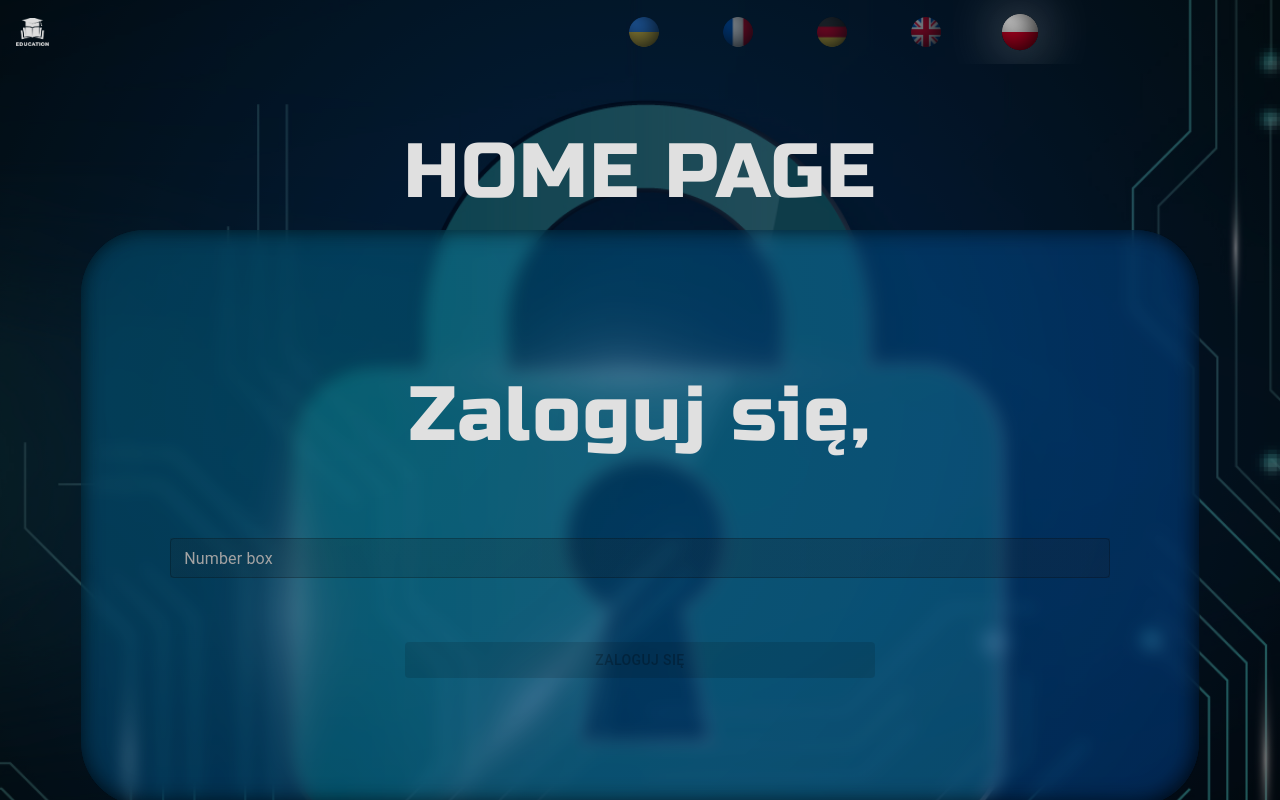
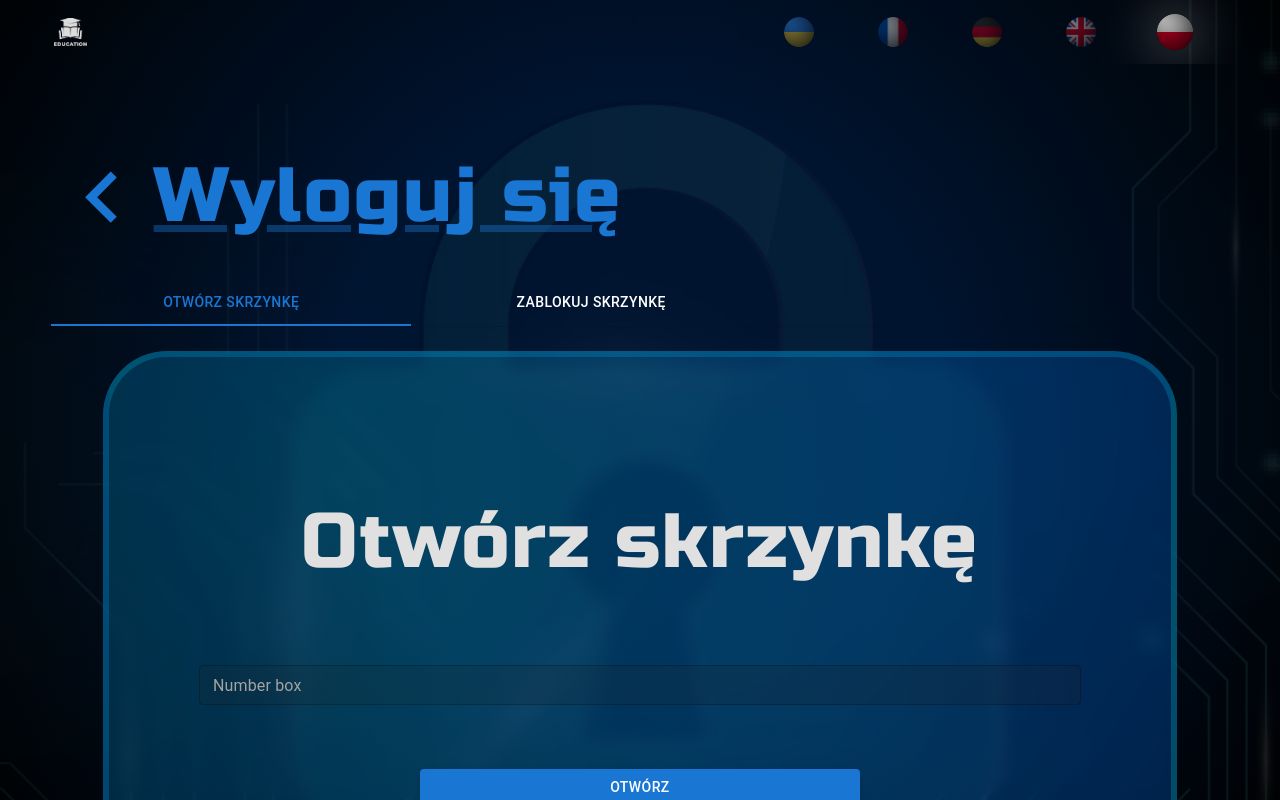
Before and after one commit to varachkin/school-form, a React (Vite) app: page /home in a window 1280 px wide. Built offline with nearby package versions, Linux system fonts and the light colour scheme.

Commit message:
fix: fixed langs

```diff
--- a/src/assets/css/form.css
+++ b/src/assets/css/form.css
@@ -11,7 +11,9 @@
     backdrop-filter: blur(8px);
     border-radius: 5vw;
     /* box-shadow: rgba(50, 50, 93, 0.25) 0px 50px 100px -20px inset, rgba(0, 0, 0, 0.3) 0px 30px 60px -30px, rgba(10, 37, 64, 0.35) 0px -2px 6px 0px inset; */
-    box-shadow: rgba(0, 0, 0, 0.822) -2px -2px 22px 0px inset;
+    /* box-shadow: rgba(0, 0, 0, 0.822) -2px -2px 22px 0px inset; */
+    border: 0.5vw solid #00d5ff33;
+    transition: 0.5s;
 }
 
 .form .input {
--- a/src/assets/css/header.css
+++ b/src/assets/css/header.css
@@ -39,6 +39,7 @@
     font-size: 2.25rem;
     position: sticky;
     z-index: 9;
+    padding: 0 3vw;
     color: rgb(216, 216, 216);
     flex-direction: row-reverse;
 }
@@ -49,7 +50,7 @@
     padding: 0 4vw;
     display: flex;
     flex-direction: row-reverse;
-    justify-content: center;
+    /* justify-content: center; */
     align-items: center;
     gap: 5vw;
     flex: 1;
--- a/src/assets/css/imports.css
+++ b/src/assets/css/imports.css
@@ -10,3 +10,4 @@
 @import "./home.css";
 @import "./loader.css";
 @import "./form.css";
+@import "./tabs.css";
--- a/src/assets/css/index.css
+++ b/src/assets/css/index.css
@@ -71,7 +71,7 @@ html {
     background-position: center center;
     background-repeat: no-repeat;
     background-size: cover;
-    opacity: 0.4;
+    opacity: 0.1;
     z-index: -1;
 }
 
--- a/src/assets/css/pages.css
+++ b/src/assets/css/pages.css
@@ -42,12 +42,32 @@
     font-family: Russo, san-serif;
     font-weight: 500;
     letter-spacing: 0.1rem;
-    color: var(--secondary-color)
+    color: var(--secondary-color);
 }
 
+.title-left{
+    text-align: center;
+    width: 100%;
+    font-size: 6vw;
+    padding: 3vh 0;
+    font-weight: 700;
+    font-family: Russo, san-serif;
+    font-weight: 500;
+    letter-spacing: 0.1rem;
+    color: var(--secondary-color);
+}
+
+.title-left a{
+    display: flex;
+    align-items: center;
+    font-size: 6vw;
+}
+.title-left svg{
+    font-size: 8vw;
+}
 .subtitle{
     font-size: 3vw;
-    color: rgb(97, 2, 2);
+    color: #cf8787;
     width: 80%;
     text-align: center;
     margin: 0 auto;
--- /dev/null
+++ b/src/assets/css/tabs.css
@@ -0,0 +1,4 @@
+.tabs-header{
+    display: flex;
+    justify-content: space-between;
+}
--- /dev/null
+++ b/src/components/Client/BasicTabs/BasicTabs.jsx
@@ -0,0 +1,131 @@
+import PropTypes from 'prop-types';
+import Tabs from '@mui/material/Tabs';
+import Tab from '@mui/material/Tab';
+import Box from '@mui/material/Box';
+import { useSelector } from 'react-redux';
+import { useNavigate } from 'react-router-dom';
+import { locales } from '../../../locales';
+import React, { useState } from 'react';
+import { Button, FormControl, TextField } from '@mui/material';
+import Loader from '../Loader/Loader';
+
+function CustomTabPanel(props) {
+  const { children, value, index, ...other } = props;
+
+
+  return (
+    <div
+      role="tabpanel"
+      hidden={value !== index}
+      id={`simple-tabpanel-${index}`}
+      aria-labelledby={`simple-tab-${index}`}
+      {...other}
+    >
+      {value === index && <Box sx={{ p: 3 }}>{children}</Box>}
+    </div>
+  );
+}
+
+CustomTabPanel.propTypes = {
+  children: PropTypes.node,
+  index: PropTypes.number.isRequired,
+  value: PropTypes.number.isRequired,
+};
+
+function a11yProps(index) {
+  return {
+    id: `simple-tab-${index}`,
+    'aria-controls': `simple-tabpanel-${index}`,
+  };
+}
+
+export default function BasicTabs() {
+  const [value, setValue] = React.useState(0);
+  const { language, serial } = useSelector(state => state.actionReducer)
+  const [isLoading, setIsLoading] = useState(false);
+  const [number, setNumber] = useState('')
+  const [isError, setIsError] = useState(false);
+  const [errorMessage, setErrorMessage] = useState('')
+  const [user, setUser] = useState(null)
+  let navigate = useNavigate();
+
+  const handleSendData = () => {
+
+  }
+
+  const handleChangeInput = (event) => {
+    setNumber(event.target.value)
+  }
+
+  const handleChange = (event, newValue) => {
+    setValue(newValue);
+  };
+
+  return (
+    <Box sx={{ width: '100%' }}>
+      <Box sx={{ borderBottom: 1, borderColor: 'divider' }}>
+        <Tabs value={value} onChange={handleChange} aria-label="basic tabs example" className='tabs-header'>
+          <Tab label={locales[language].HOME_PAGE.TAB_1} {...a11yProps(0)} sx={{ flex: 1, color: '#fff' }} />
+          <Tab label={locales[language].HOME_PAGE.TAB_2} {...a11yProps(1)} sx={{ flex: 1, color: '#fff' }} />
+        </Tabs>
+      </Box>
+      <CustomTabPanel value={value} index={0}>
+        <form className="form">
+          <div className='title'>{locales[language].HOME_PAGE.TAB_1}</div>
+          <FormControl variant="outlined" sx={{ width: '100%' }} className='input' >
+            <TextField
+              id="email"
+              label='Number box'
+              variant="outlined"
+              size='small'
+              type="number"
+              onChange={handleChangeInput}
+              // onBlur={handleValidate}
+              value={number}
+              sx={{
+                input: { color: '#ffffff' },
+                label: { color: '#a3a3a3' },
+              }}
+            />
+          </FormControl>
+          <Button
+            variant="contained"
+            onClick={handleSendData}
+            disabled={isLoading}
+          >
+            {isLoading ? <Loader /> : locales[language].HOME_PAGE.OPEN}
+          </Button>
+        </form>
+      </CustomTabPanel>
+      <CustomTabPanel value={value} index={1}>
+        <form className="form">
+          <div className='title'>{locales[language].HOME_PAGE.TAB_2}</div>
+          <FormControl variant="outlined" sx={{ width: '100%' }} className='input' >
+            <TextField
+              id="email"
+              label='Number box'
+              variant="outlined"
+              size='small'
+              type="number"
+              onChange={handleChangeInput}
+              // onBlur={handleValidate}
+              value={number}
+              sx={{
+                input: { color: '#ffffff' },
+                label: { color: '#a3a3a3' },
+              }}
+            />
+          </FormControl>
+          <Button
+            variant="contained"
+            onClick={handleSendData}
+            disabled={isLoading}
+            color='warning'
+          >
+            {isLoading ? <Loader /> : locales[language].HOME_PAGE.BLOCK}
+          </Button>
+        </form>
+      </CustomTabPanel>
+    </Box>
+  );
+}
--- a/src/components/Client/LoginForm/LoginForm.jsx
+++ b/src/components/Client/LoginForm/LoginForm.jsx
@@ -136,7 +136,7 @@ export const LoginForm = () => {
             <Button
                 variant="contained"
                 onClick={handleSendData}
-                disabled={isLoading || !credentials.email || !credentials.password}
+                disabled={isLoading}
             >{isLoading ? <Loader /> : locales[language].FORM_PAGE.SIGN_IN}</Button>
             <div className='subtitle'>{errorMessage}</div>
         </form>
--- a/src/locales.jsx
+++ b/src/locales.jsx
@@ -8,42 +8,77 @@ export const locales = {
     languages: ["pl", "en", "de", "fr", "ua"],
     en: {
         FORM_PAGE: {
-            TITLE: 'Login,',
+          TITLE: 'Login',
           EMAIL: 'Email',
           PASSWORD: 'Password',
           SIGN_IN: 'Sign in'
         },
+        HOME_PAGE: {
+          TAB_1: 'Open box',
+          TAB_2: 'Block box',
+          OPEN: 'OPEN',
+          BLOCK: 'BLOCK',
+          LOG_OUT: 'Logout'
+        }
       },
       pl: {
         FORM_PAGE: {
-            TITLE: 'Zaloguj się,',
+          TITLE: 'Zaloguj się',
           EMAIL: 'Email',
           PASSWORD: 'Hasło',
           SIGN_IN: 'Zaloguj się'
+        },
+        HOME_PAGE: {
+          TAB_1: 'Otwórz skrzynkę',
+          TAB_2: 'Zablokuj skrzynkę',
+          OPEN: 'OTWÓRZ',
+          BLOCK: 'ZABLOKUJ',
+          LOG_OUT: 'Wyloguj się'
         }
       },
       de: {
         FORM_PAGE: {
-            TITLE: 'Anmelden,',
+          TITLE: 'Anmelden',
           EMAIL: 'E-Mail',
           PASSWORD: 'Passwort',
           SIGN_IN: 'Einloggen'
+        },
+        HOME_PAGE: {
+          TAB_1: 'Kiste öffnen',
+          TAB_2: 'Kiste sperren',
+          OPEN: 'ÖFFNEN',
+          BLOCK: 'SPERREN',
+          LOG_OUT: 'Abmelden'
         }
       },
       fr: {
         FORM_PAGE: {
-            TITLE: 'Connexion,',
+          TITLE: 'Connexion',
           EMAIL: 'E-mail',
           PASSWORD: 'Mot de passe',
           SIGN_IN: 'Se connecter'
+        },
+        HOME_PAGE: {
+          TAB_1: 'Ouvrir la boîte',
+          TAB_2: 'Bloquer la boîte',
+          OPEN: 'OUVRIR',
+          BLOCK: 'BLOQUER',
+          LOG_OUT: 'Déconnexion'
         }
       },
       ua: {
         FORM_PAGE: {
-            TITLE: 'Увійти,',
+          TITLE: 'Увійти',
           EMAIL: 'Електронна пошта',
           PASSWORD: 'Пароль',
           SIGN_IN: 'Увійти'
+        },
+        HOME_PAGE: {
+          TAB_1: 'Відкрити коробку',
+          TAB_2: 'Заблокувати коробку',
+          OPEN: 'ВІДКРИТИ',
+          BLOCK: 'ЗАБЛОКУВАТИ',
+          LOG_OUT: 'Вийти'
         }
       }
 }
--- a/src/pages/HomePage/HomePage.jsx
+++ b/src/pages/HomePage/HomePage.jsx
@@ -1,61 +1,22 @@
+import { Link } from "@mui/material";
+import BasicTabs from "../../components/Client/BasicTabs/BasicTabs";
+import { locales } from "../../locales";
+import { useSelector } from "react-redux";
 import { useNavigate } from "react-router-dom";
-import { useSelector } from "react-redux";
-import { locales } from "../../locales";
-import Loader from '../../components/Client/Loader/Loader';
-import { AnimatedTitle } from "../../components/Client/AnimatedTitle/AnimatedTitle";
-import { Footer } from "../../components/Client/Footer/Footer";
-import { useEffect, useState } from "react";
-import { ButtonTimer } from "../../components/Client/ButtonTimer/ButtonTimer";
-import { Button, FormControl, TextField } from "@mui/material";
-
+import ChevronLeftIcon from '@mui/icons-material/ChevronLeft';
 
 export default function HomePage() {
-  const { language, serial } = useSelector(state => state.actionReducer)
-  const [isLoading, setIsLoading] = useState(false);
-  const [number, setNumber] = useState('')
-  const [isError, setIsError] = useState(false);
-  const [errorMessage, setErrorMessage] = useState('')
-  const [user, setUser] = useState(null)
-  let navigate = useNavigate();
+  const { language } = useSelector(state => state.actionReducer)
+  const navigate = useNavigate();
 
-  const handleSendData = ()=> {
-
+  const handleLogOut = ()=> {
+    navigate('/')
   }
-
-  const handleChangeInput = (event)=> {
-    setNumber(event.target.value)
-  }
-
   return (
     <>
       <div className="home_page_wrapper">
-        <dic className='title'>HOME PAGE</dic>
-        <form className="form">
-          <div className='title'>{locales[language].FORM_PAGE.TITLE}</div>
-          <FormControl variant="outlined" sx={{ width: '100%' }} className='input' >
-            <TextField
-              id="email"
-              label='Number box'
-              variant="outlined"
-              size='small'
-              type="number"
-              onChange={handleChangeInput}
-              // onBlur={handleValidate}
-              value={number}
-              sx={{
-                input: { color: '#ffffff' },
-                label: { color: '#a3a3a3' },
-              }}
-            />
-          </FormControl>
-          <Button
-            variant="contained"
-            onClick={handleSendData}
-            disabled={isLoading || !number}
-          >
-            {isLoading ? <Loader /> : locales[language].FORM_PAGE.SIGN_IN}
-          </Button>
-        </form>
+        <div className='title-left'><Link onClick={handleLogOut}><ChevronLeftIcon/>{locales[language].HOME_PAGE.LOG_OUT}</Link></div>
+        <BasicTabs />
       </div>
     </>
 
```
Also changed, not shown: 1 other file (tests, documents, lock files or other folders). Lines whose indentation alone changed are shown as unchanged.
